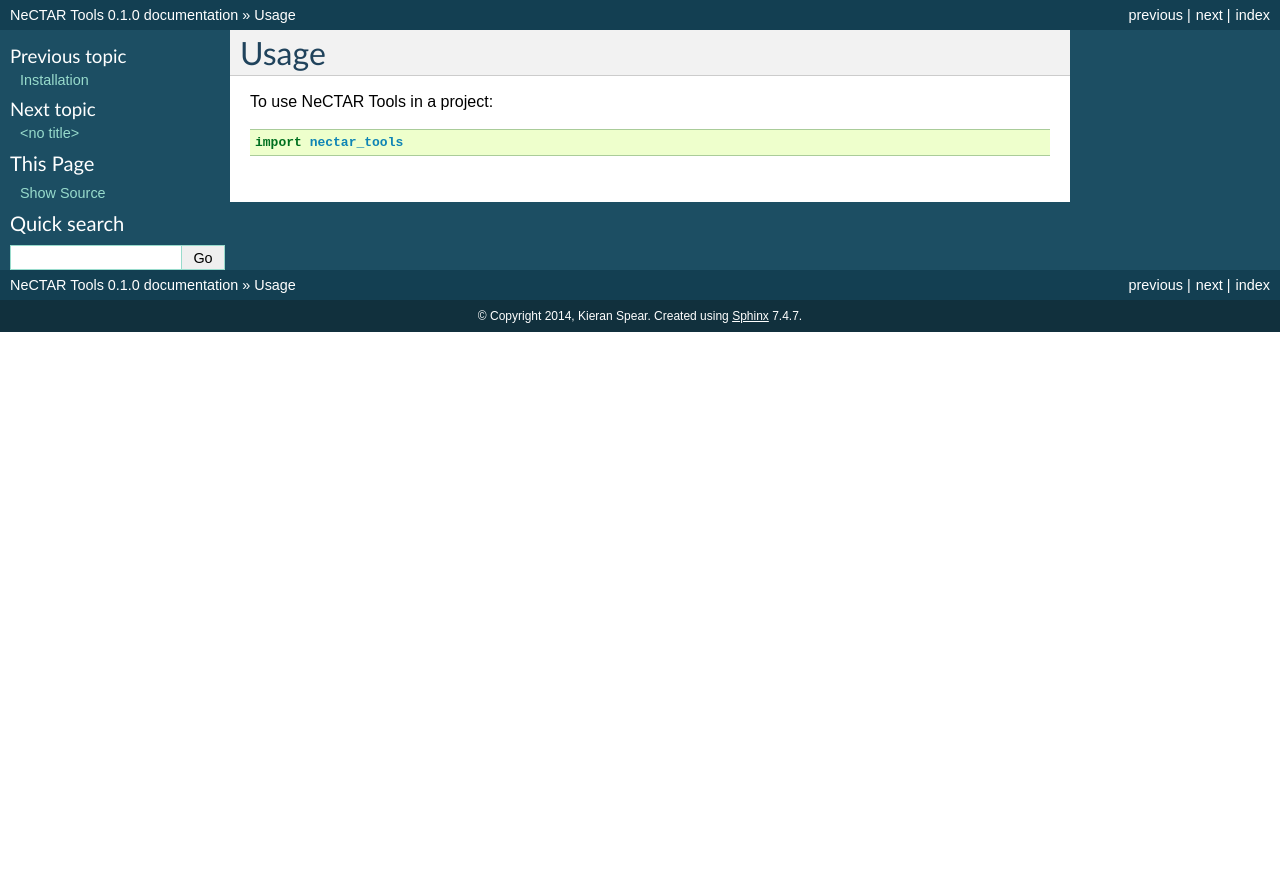
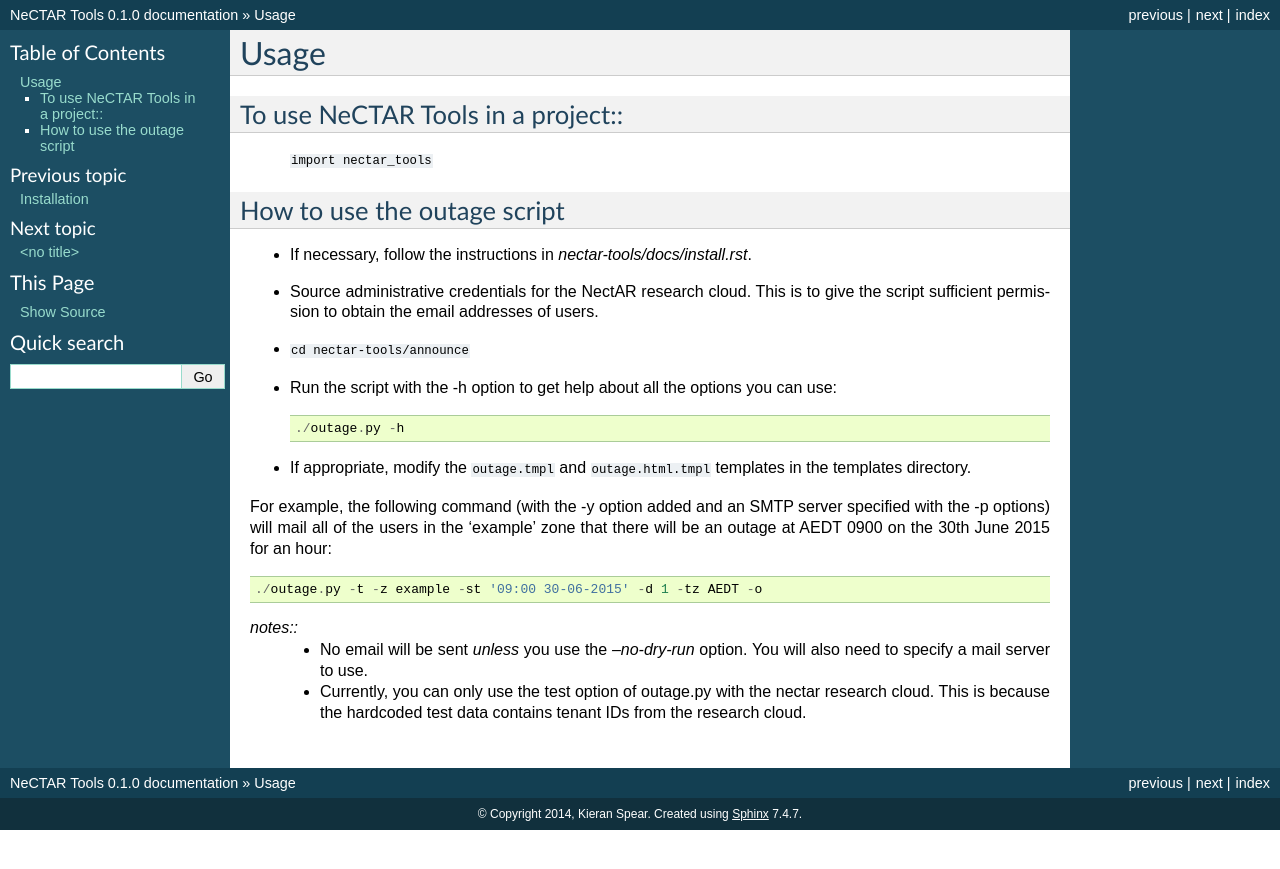
Before and after one commit to NeCTAR-RC/nectar-tools, a Sphinx documentation site: the page built from docs/usage.rst, in a window 1280 px wide. Shown: the top 869 px of the page. Built offline with Sphinx 7.4.7, drawn with Linux system fonts in a browser that asks for light colours.

Commit message:
Document how to use the outage script
Change-Id: I3ff5dc2f17930bcc53f96dca32b47e2d53228f94

```diff
--- a/docs/usage.rst
+++ b/docs/usage.rst
@@ -3,5 +3,33 @@ Usage
 ========
 
 To use NeCTAR Tools in a project::
+----------------------------------
 
-    import nectar_tools
+    ``import nectar_tools``
+
+How to use the outage script
+----------------------------
+* If necessary, follow the instructions in `nectar-tools/docs/install.rst`.
+* Source administrative credentials for the NectAR research cloud. This is to
+  give the script sufficient permission to obtain the email addresses of users.
+* ``cd nectar-tools/announce``
+* Run the script with the -h option to get help about all the options you can
+  use::
+
+  ./outage.py -h
+
+* If appropriate, modify the ``outage.tmpl`` and ``outage.html.tmpl`` templates
+  in the templates directory.
+
+For example, the following command (with the -y option added and an SMTP server
+specified with the -p options) will mail all of the users in the 'example' zone
+that there will be an outage at AEDT 0900 on the 30th June 2015 for an hour::
+
+  ./outage.py -t -z example -st '09:00 30-06-2015' -d 1 -tz AEDT -o
+
+*notes::*
+    * No email will be sent *unless* you use the `--no-dry-run` option. You
+      will also need to specify a mail server to use.
+    * Currently, you can only use the test option of outage.py with the nectar
+      research cloud. This is because the hardcoded test data contains tenant
+      IDs from the research cloud.
```
